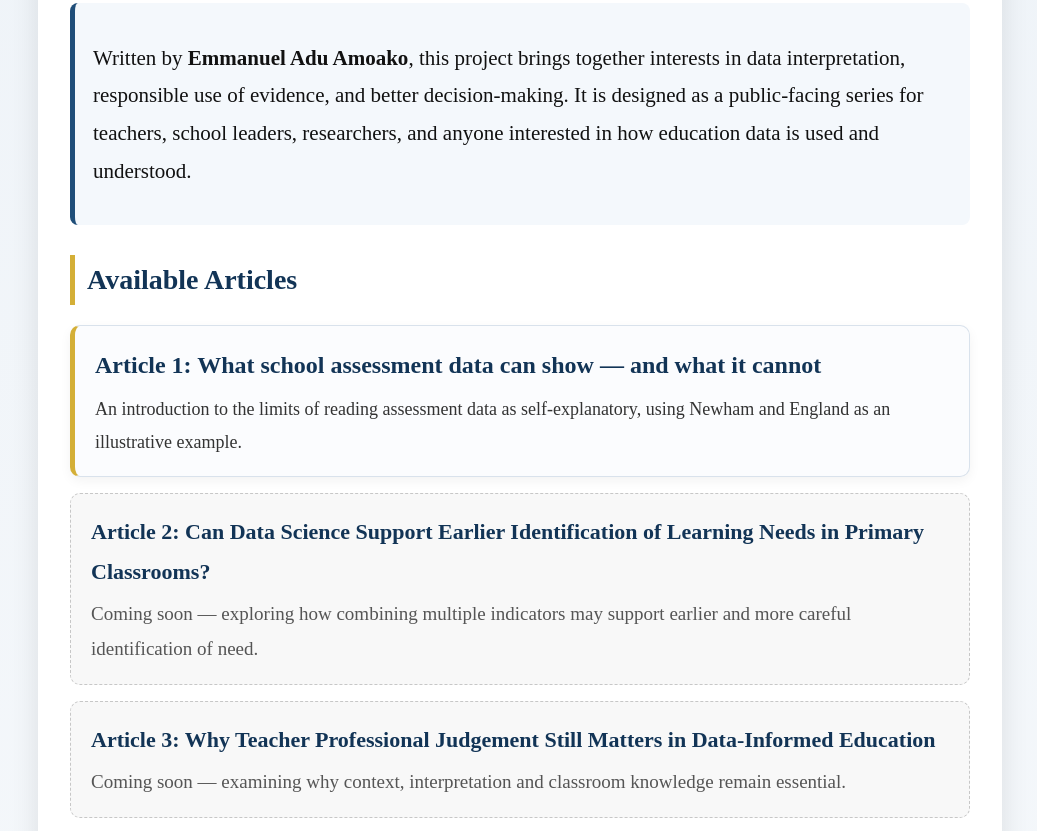
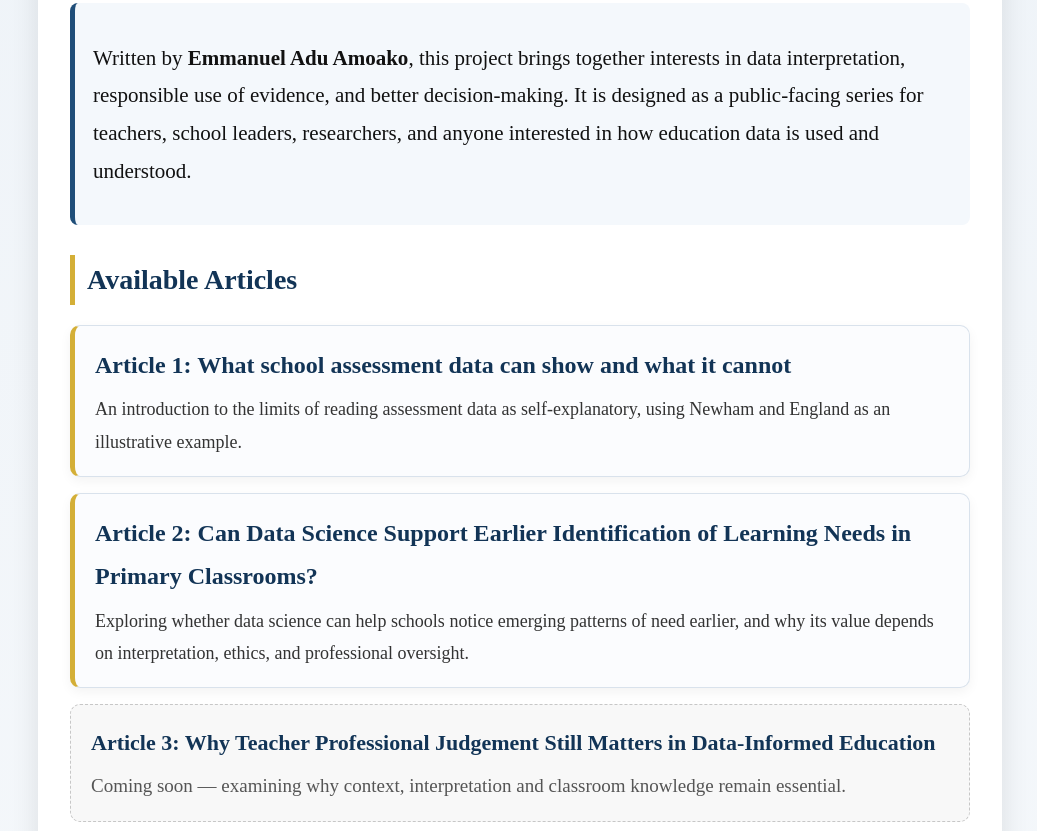
Before and after one commit to kojo-am/kojo-am.github.io, a plain HTML site: page index.html in a window 1280 px wide. Shown: the part 306-1137 px from the top of the page, without its empty margins (120-1157 px from the left). Drawn offline with Linux system fonts and the light colour scheme.

Commit message:
Update index.html

```diff
--- a/index.html
+++ b/index.html
@@ -1,4 +1,4 @@
-<!DOCTYPE html>
+ <!DOCTYPE html>
 <html lang="en">
 <head>
   <meta charset="UTF-8">
@@ -197,16 +197,16 @@
       <ul class="article-list">
         <li>
           <a class="article-link" href="article1.html">
-            <span class="article-title">Article 1: What school assessment data can show — and what it cannot</span>
+            <span class="article-title">Article 1: What school assessment data can show and what it cannot</span>
             <span class="article-desc">An introduction to the limits of reading assessment data as self-explanatory, using Newham and England as an illustrative example.</span>
           </a>
         </li>
 
         <li>
-          <span class="coming-soon">
-            <strong>Article 2: Can Data Science Support Earlier Identification of Learning Needs in Primary Classrooms?</strong>
-            Coming soon — exploring how combining multiple indicators may support earlier and more careful identification of need.
-          </span>
+          <a class="article-link" href="article2.html">
+            <span class="article-title">Article 2: Can Data Science Support Earlier Identification of Learning Needs in Primary Classrooms?</span>
+            <span class="article-desc">Exploring whether data science can help schools notice emerging patterns of need earlier, and why its value depends on interpretation, ethics, and professional oversight.</span>
+          </a>
         </li>
 
         <li>
```
